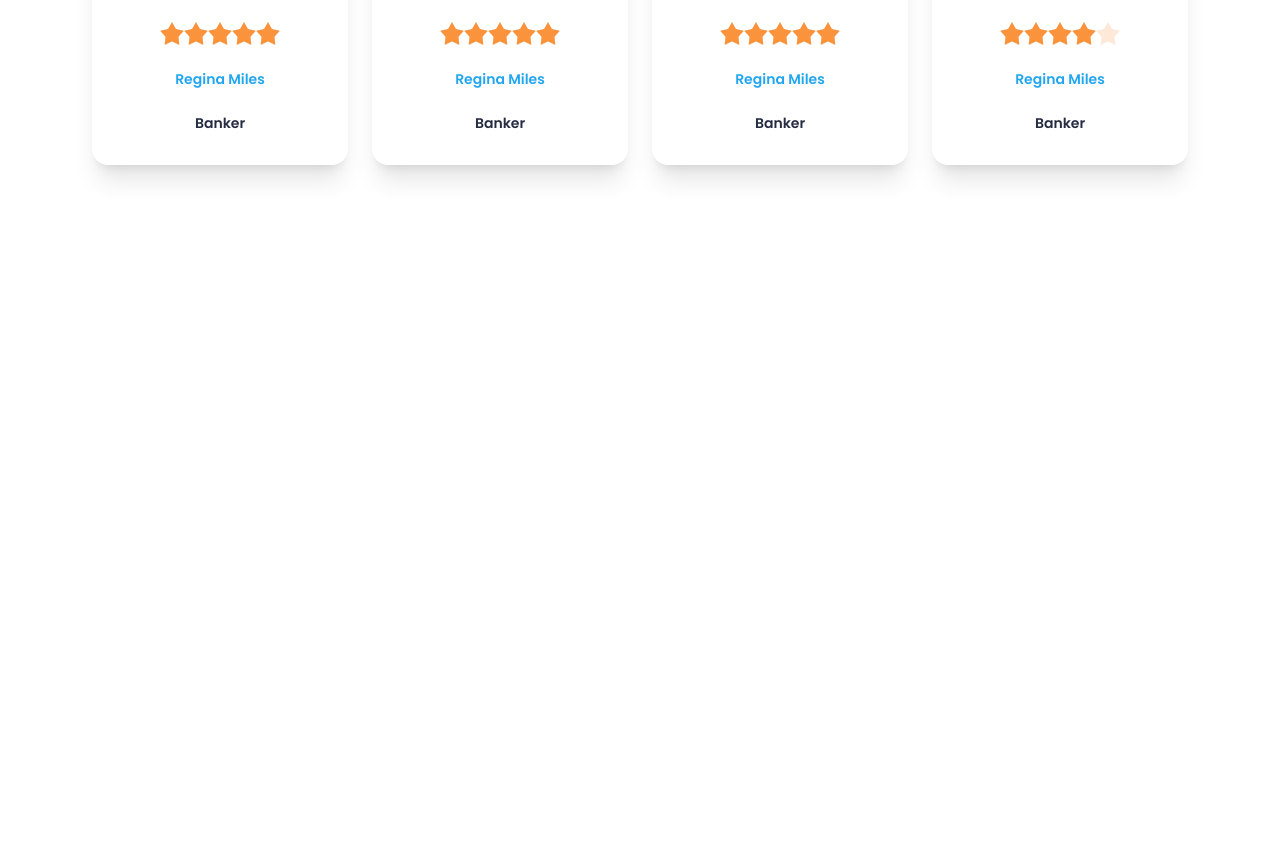
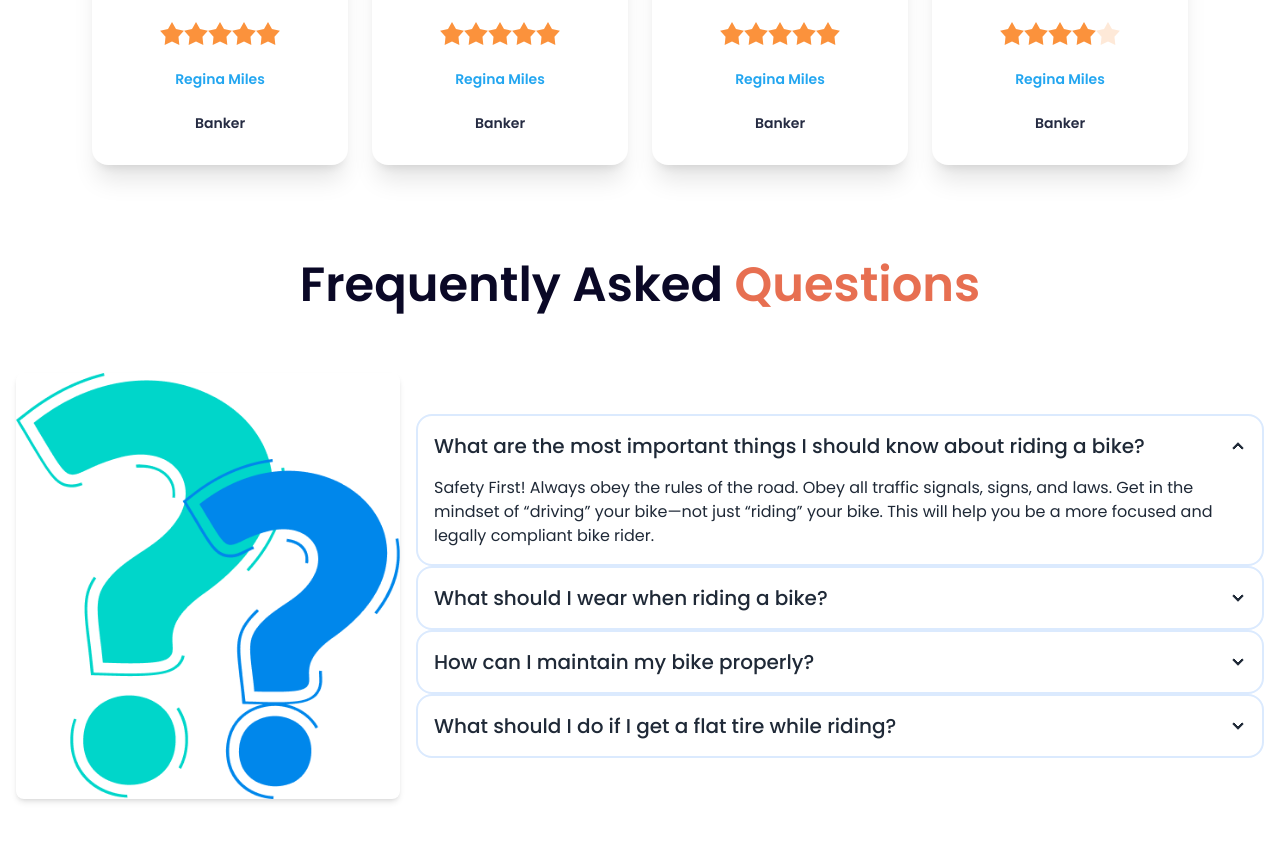
Before and after one commit to Samir-Sadaf25/Biker-Zone-with-DaisyUI, a plain HTML site: page index.html in a window 1280 px wide. Shown: the part 2248-3089 px from the top of the page. Before the commit the page ends 2509 px from the top, so only its background shows below. Drawn offline with nearby package versions, Linux system fonts and the light colour scheme.

Commit message:
added FAQ section

```diff
--- a/index.html
+++ b/index.html
@@ -210,7 +210,8 @@
         </section>
         <!-- client review section -->
         <section class="my-24 justify-center place-items-center">
-            <h1 class="text-[#0A0826] text-4xl md:text-5xl font-semibold mb-12">Happy <span class="text-[#E76F51]">Clients says</span></h1>
+            <h1 class="text-[#0A0826] text-4xl md:text-5xl font-semibold mb-12">Happy <span
+                    class="text-[#E76F51]">Clients says</span></h1>
             <div class="grid grid-cols-1 md:grid-cols-2 lg:grid-cols-4 gap-6">
                 <div class="card bg-base-100 w-64 shadow-xl">
                     <figure class="px-10 pt-10">
@@ -227,16 +228,10 @@
                             goal for the month and year.</p>
                         <div class="rating">
                             <input type="radio" name="rating-2" class="mask mask-star-2 bg-orange-400" />
-                                <input
-                                  type="radio"
-                                  name="rating-2"
-                                  class="mask mask-star-2 bg-orange-400"
+                            <input type="radio" name="rating-2" class="mask mask-star-2 bg-orange-400"
                                 checked="checked" />
                             <input type="radio" name="rating-2" class="mask mask-star-2 bg-orange-400" />
-                                <input
-                                  type="radio"
-                                  name="rating-2"
-                                  class="mask mask-star-2 bg-orange-400"
+                            <input type="radio" name="rating-2" class="mask mask-star-2 bg-orange-400"
                                 checked="checked" />
 
                             <input type="radio" name="rating-2" class="mask mask-star-2 bg-orange-400" />
@@ -260,16 +255,10 @@
                             goal for the month and year.</p>
                         <div class="rating">
                             <input type="radio" name="rating-2" class="mask mask-star-2 bg-orange-400" />
-                                <input
-                                  type="radio"
-                                  name="rating-2"
-                                  class="mask mask-star-2 bg-orange-400"
+                            <input type="radio" name="rating-2" class="mask mask-star-2 bg-orange-400"
                                 checked="checked" />
                             <input type="radio" name="rating-2" class="mask mask-star-2 bg-orange-400" />
-                                <input
-                                  type="radio"
-                                  name="rating-2"
-                                  class="mask mask-star-2 bg-orange-400"
+                            <input type="radio" name="rating-2" class="mask mask-star-2 bg-orange-400"
                                 checked="checked" />
 
                             <input type="radio" name="rating-2" class="mask mask-star-2 bg-orange-400" />
@@ -293,16 +282,10 @@
                             goal for the month and year.</p>
                         <div class="rating">
                             <input type="radio" name="rating-2" class="mask mask-star-2 bg-orange-400" />
-                                <input
-                                  type="radio"
-                                  name="rating-2"
-                                  class="mask mask-star-2 bg-orange-400"
+                            <input type="radio" name="rating-2" class="mask mask-star-2 bg-orange-400"
                                 checked="checked" />
                             <input type="radio" name="rating-2" class="mask mask-star-2 bg-orange-400" />
-                                <input
-                                  type="radio"
-                                  name="rating-2"
-                                  class="mask mask-star-2 bg-orange-400"
+                            <input type="radio" name="rating-2" class="mask mask-star-2 bg-orange-400"
                                 checked="checked" />
 
                             <input type="radio" name="rating-2" class="mask mask-star-2 bg-orange-400" />
@@ -326,22 +309,60 @@
                             goal for the month and year.</p>
                         <div class="rating">
                             <input type="radio" name="rating-2" class="mask mask-star-2 bg-orange-400" />
-                                <input
-                                  type="radio"
-                                  name="rating-2"
-                                  class="mask mask-star-2 bg-orange-400"
+                            <input type="radio" name="rating-2" class="mask mask-star-2 bg-orange-400"
                                 checked="checked" />
                             <input type="radio" name="rating-2" class="mask mask-star-2 bg-orange-400" />
-                                <input
-                                  type="radio"
-                                  name="rating-2"
-                                  class="mask mask-star-2 bg-orange-400"
+                            <input type="radio" name="rating-2" class="mask mask-star-2 bg-orange-400"
                                 checked="checked" />
 
                             <input type="radio" name="rating-2" class="mask mask-star-2 bg-orange-400" />
                         </div>
                         <p class="text-sm font-semibold text-[#23A6F0]">Regina Miles</p>
                         <p class="text-sm font-semibold text-[#252B42] ">Banker</p>
+                    </div>
+                </div>
+            </div>
+        </section>
+        <!-- Frequently asked questions -->
+        <section class="my-24">
+            <h1 class="text-[#0A0826] text-4xl md:text-5xl font-semibold mb-12 place-self-center">Frequently Asked <span
+                    class="text-[#E76F51] ">Questions</span></h1>
+            <div class="hero ">
+                <div class="hero-content flex-col lg:flex-row">
+                    <img src="images/others/faq.png" class="max-w-sm rounded-lg shadow-md" />
+                    <div>
+                        <div class="collapse collapse-arrow border-2 border-blue-100">
+                            <input type="radio" name="my-accordion-2" checked="checked" />
+                            <div class="collapse-title text-xl font-medium">What are the most important things I should
+                                know about riding a bike?</div>
+                            <div class="collapse-content justify-self-start">
+                                <p>Safety First! Always obey the rules of the road. Obey all traffic signals, signs, and laws. Get in the mindset of “driving” your bike—not just “riding” your bike. This will help you be a more focused and legally compliant bike rider. </p>
+                            </div>
+                        </div>
+                        <div class="collapse collapse-arrow border-2 border-blue-100 ">
+                            <input type="radio" name="my-accordion-2" />
+                            <div class="collapse-title text-xl font-medium">What should I wear when riding a bike?
+                            </div>
+                            <div class="collapse-content">
+                                <p>Always wear a helmet to protect your head in case of an accident. Wear bright or reflective clothing to increase visibility to others. Consider wearing padded gloves and comfortable, weather-appropriate clothing.</p>
+                            </div>
+                        </div>
+                        <div class="collapse collapse-arrow border-2 border-blue-100 ">
+                            <input type="radio" name="my-accordion-2" />
+                            <div class="collapse-title text-xl font-medium">How can I maintain my bike properly?
+                            </div>
+                            <div class="collapse-content">
+                                <p>Regularly check your bike's tire pressure, brakes, and chain. Lubricate the chain to ensure smooth operation. Inspect your bike for any loose or damaged parts and fix them promptly. Keep your bike clean to prevent rust and wear.</p>
+                            </div>
+                        </div>
+                        <div class="collapse collapse-arrow border-2 border-blue-100">
+                            <input type="radio" name="my-accordion-2" />
+                            <div class="collapse-title text-xl font-medium">What should I do if I get a flat tire while riding?
+                            </div>
+                            <div class="collapse-content">
+                                <p>Carry a repair kit with you, including a spare tube, tire levers, and a pump. Find a safe place to stop and remove the wheel. Use the tire levers to remove the tire and replace the tube. Inflate the new tube and reassemble the wheel before continuing your ride.</p>
+                            </div>
+                        </div>
                     </div>
                 </div>
             </div>
```
Lines whose indentation alone changed are shown as unchanged.
